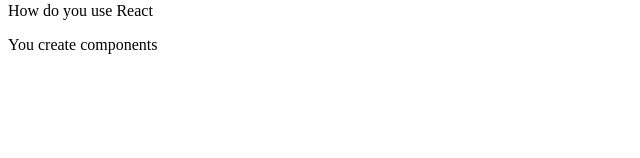
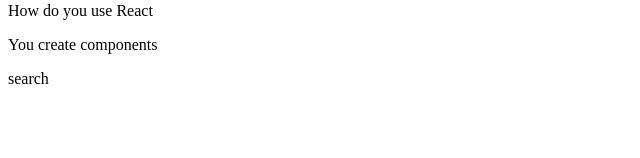
Before and after one commit to svilder/exercices-react, a React (Create React App) app in the folder widgets/: page / in a window 1280 px wide. Shown: the part 142-300 px from the top of the page, without its empty margins (0-640 px from the left). Built offline with nearby package versions, Linux system fonts and the light colour scheme; the HTML template or start-up script is replaced by a standard one.

Commit message:
search component

```diff
--- a/widgets/src/App.js
+++ b/widgets/src/App.js
@@ -1,6 +1,7 @@
 import React from 'react';
 
 import Accordion from './components/Accordion';
+import Search from './components/Search';
 
 const items = [
   {
@@ -21,6 +22,7 @@
   return (
     <div>
       <Accordion items={items} />
+      <Search />
     </div>
   );
 };
--- /dev/null
+++ b/widgets/src/components/Search.js
@@ -0,0 +1,9 @@
+import React from 'react';
+
+const Search = () => {
+  return (
+    <div>search</div>
+  );
+}
+
+export default Search;
```
